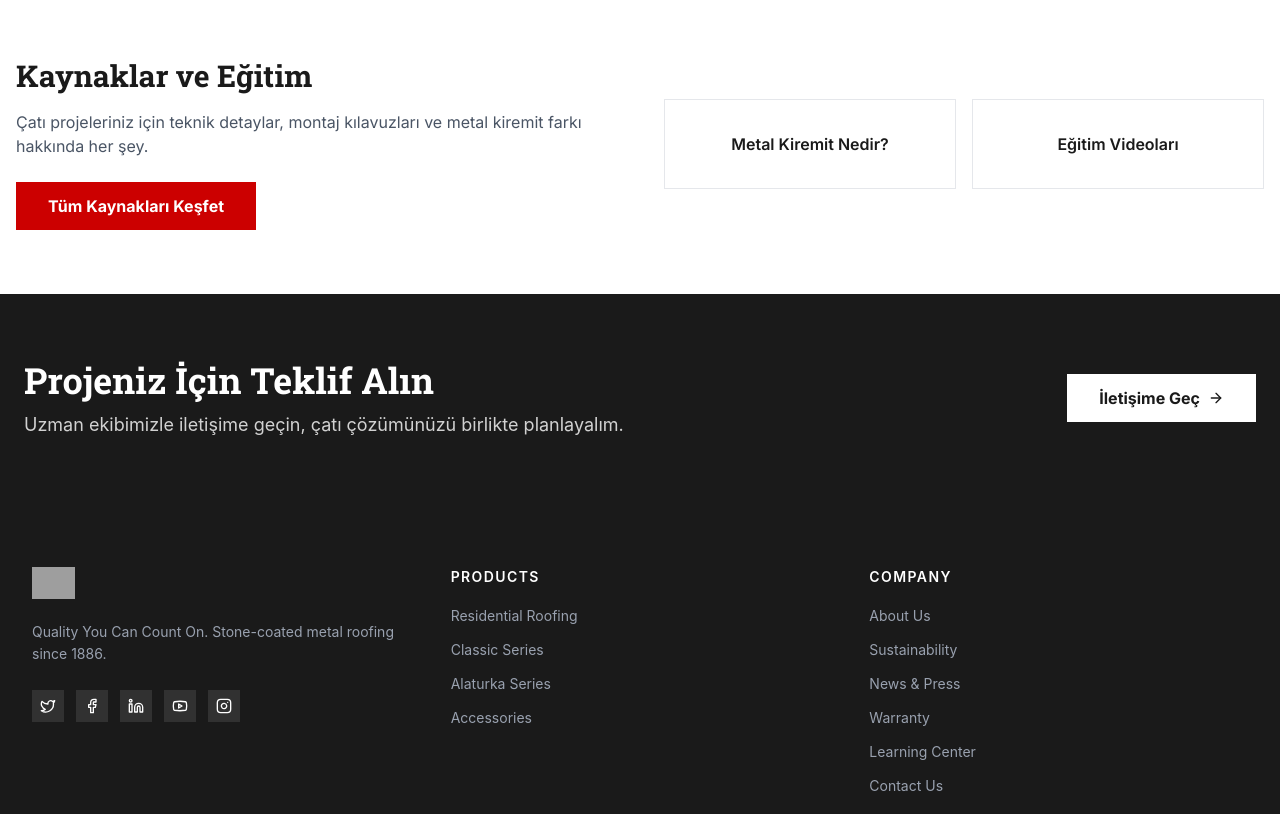
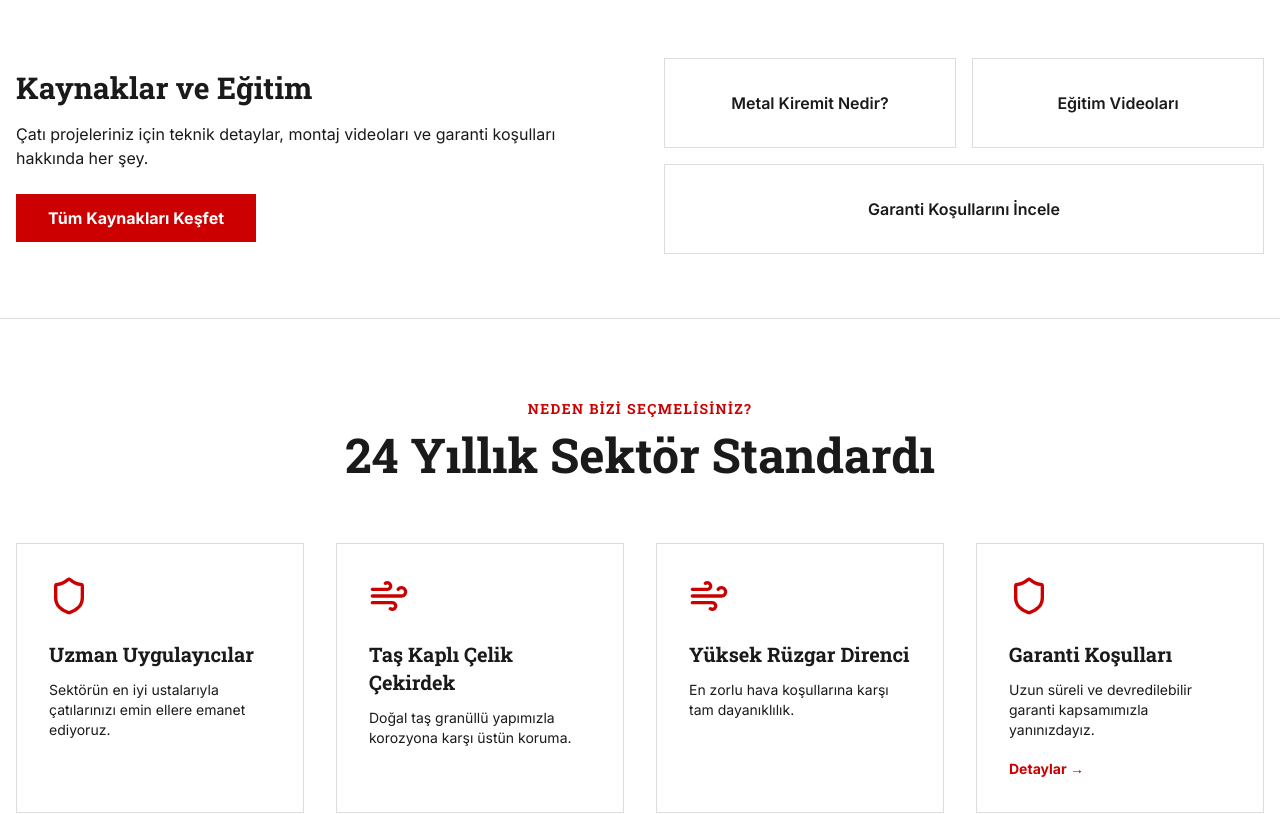
Before and after one commit to evrenaksuna13/metalkiremit, a React (Vite) app: page / in a window 1280 px wide. Shown: the part 1680-2494 px from the top of the page. Built offline with nearby package versions, Linux system fonts and the light colour scheme; grey boxes are pictures that could not be loaded.

Commit message:
Montaj rehberi görsel tekrarları temizlendi

```diff
--- a/src/app/pages/HomePage.tsx
+++ b/src/app/pages/HomePage.tsx
@@ -1,4 +1,5 @@
 import { Link } from "react-router";
+import { Shield, Wind } from "lucide-react";
 import HeroBanner from "../components/shared/HeroBanner";
 import StatBar from "../components/shared/StatBar";
 import CTABanner from "../components/shared/CTABanner";
@@ -9,7 +10,6 @@ export default function HomePage() {
   const { t } = useTranslation();
   const residentialSeries = NAV_ITEMS.find((item) => item.labelKey === "nav.products")?.megaMenu?.[0];
 
-  // Serilere özel görsel yolları (public klasöründeki dosya isimlerinle eşleşmeli)
   const seriesImages = ["/Classic (1).jpg", "/Alaturka (2).jpg", "/Ottoman (7).jpg"];
 
   return (
@@ -38,18 +38,13 @@ export default function HomePage() {
         variant="red"
       />
 
-      {/* Ürünler Bölümü - Görsel Kartlar */}
-      <section className="py-16 px-4 bg-gray-50">
+      {/* Ürünler Bölümü */}
+      <section className="py-16 px-4 bg-darkgray-50">
         <div className="max-w-7xl mx-auto">
-          <h2 className="text-3xl font-bold mb-8 text-[var(--gaf-near-black)]">
-            {t("nav.residentialSeries")}
-          </h2>
+          <h2 className="text-3xl font-bold mb-8 text-[var(--gaf-near-black)]">{t("nav.residentialSeries")}</h2>
           <div className="grid grid-cols-1 md:grid-cols-3 gap-6">
             {residentialSeries?.links.slice(0, 3).map((link, index) => (
-              <div
-                key={link.label}
-                className="bg-white shadow-sm border border-gray-100 hover:shadow-xl transition-all duration-300 overflow-hidden group"
-              >
+              <div key={link.label} className="bg-white shadow-sm border border-darkgray-100 hover:shadow-xl transition-all duration-300 overflow-hidden group">
                 <img
                   src={seriesImages[index] || "/placeholder.jpg"}
                   alt={link.labelTr}
@@ -59,10 +54,7 @@ export default function HomePage() {
                 />
                 <div className="p-6">
                   <h3 className="text-xl font-bold mb-3">{link.labelTr}</h3>
-                  <Link
-                    to={link.href}
-                    className="text-[var(--gaf-red)] font-semibold flex items-center gap-2 hover:gap-3 transition-all"
-                  >
+                  <Link to={link.href} className="text-[var(--gaf-red)] font-semibold flex items-center gap-2 hover:gap-3 transition-all">
                     İncele →
                   </Link>
                 </div>
@@ -72,34 +64,52 @@ export default function HomePage() {
         </div>
       </section>
 
-      {/* Kaynaklar Bölümü */}
+      {/* Kaynaklar ve Garanti Bölümü */}
       <section className="py-16 px-4">
         <div className="max-w-7xl mx-auto grid md:grid-cols-2 gap-12 items-center">
           <div>
             <h2 className="text-3xl font-bold mb-4">Kaynaklar ve Eğitim</h2>
-            <p className="text-gray-600 mb-6">
-              Çatı projeleriniz için teknik detaylar, montaj kılavuzları ve metal kiremit farkı hakkında her şey.
-            </p>
-            <Link
-              to="/resources"
-              className="inline-block bg-[var(--gaf-red)] text-white px-8 py-3 font-bold hover:bg-black transition-colors"
-            >
-              Tüm Kaynakları Keşfet
-            </Link>
+            <p className="text-darkgray-600 mb-6">Çatı projeleriniz için teknik detaylar, montaj videoları ve garanti koşulları hakkında her şey.</p>
+            <Link to="/resources" className="inline-block bg-[var(--gaf-red)] text-white px-8 py-3 font-bold hover:bg-black transition-colors">Tüm Kaynakları Keşfet</Link>
           </div>
           <div className="grid grid-cols-2 gap-4">
-            <Link
-              to="/whataremetalrooftiles"
-              className="p-8 border border-gray-200 hover:border-[var(--gaf-red)] hover:shadow-md transition-all text-center font-semibold"
-            >
-              Metal Kiremit Nedir?
-            </Link>
-            <Link
-              to="/videos"
-              className="p-8 border border-gray-200 hover:border-[var(--gaf-red)] hover:shadow-md transition-all text-center font-semibold"
-            >
-              Eğitim Videoları
-            </Link>
+            <Link to="/whataremetalrooftiles" className="p-8 border border-darkgray-200 hover:border-[var(--gaf-red)] transition-all text-center font-semibold">Metal Kiremit Nedir?</Link>
+            <Link to="/videos" className="p-8 border border-darkgray-200 hover:border-[var(--gaf-red)] transition-all text-center font-semibold">Eğitim Videoları</Link>
+            <Link to="/about/warranty" className="p-8 border border-darkgray-200 hover:border-[var(--gaf-red)] transition-all text-center font-semibold col-span-2">Garanti Koşullarını İncele</Link>
+          </div>
+        </div>
+      </section>
+
+      {/* Neden Bizi Seçmelisiniz?  */}
+      <section className="py-20 px-4 bg-white border-t border-darkgray-100">
+        <div className="max-w-7xl mx-auto">
+          <div className="text-center mb-16">
+            <h3 className="text-[var(--gaf-red)] font-bold uppercase tracking-widest text-sm mb-3">NEDEN BİZİ SEÇMELİSİNİZ?</h3>
+            <h2 className="text-4xl md:text-5xl font-bold text-[var(--gaf-near-black)] mb-6">24 Yıllık Sektör Standardı</h2>
+          </div>
+          <div className="grid md:grid-cols-4 gap-8">
+            <div className="p-8 border border-darkgray-100 hover:border-[var(--gaf-red)] transition-all">
+              <Shield className="w-10 h-10 text-[var(--gaf-red)] mb-6" />
+              <h4 className="text-xl font-bold mb-3">Uzman Uygulayıcılar</h4>
+              <p className="text-darkdarkgray-500 text-sm">Sektörün en iyi ustalarıyla çatılarınızı emin ellere emanet ediyoruz.</p>
+            </div>
+
+            <div className="p-8 border border-darkgray-100 hover:border-[var(--gaf-red)] transition-all">
+              <Wind className="w-10 h-10 text-[var(--gaf-red)] mb-6" />
+              <h4 className="text-xl font-bold mb-3">Taş Kaplı Çelik Çekirdek</h4>
+              <p className="text-darkgray-500 text-sm">Doğal taş granüllü yapımızla korozyona karşı üstün koruma.</p>
+            </div>
+            <div className="p-8 border border-darkgray-100 hover:border-[var(--gaf-red)] transition-all">
+              <Wind className="w-10 h-10 text-[var(--gaf-red)] mb-6" />
+              <h4 className="text-xl font-bold mb-3">Yüksek Rüzgar Direnci</h4>
+              <p className="text-darkgray-500 text-sm">En zorlu hava koşullarına karşı tam dayanıklılık.</p>
+            </div>
+            <div className="p-8 border border-darkgray-100 hover:border-[var(--gaf-red)] transition-all">
+              <Shield className="w-10 h-10 text-[var(--gaf-red)] mb-6" />
+              <h4 className="text-xl font-bold mb-3">Garanti Koşulları</h4>
+              <p className="text-darkgray-500 text-sm mb-4">Uzun süreli ve devredilebilir garanti kapsamımızla yanınızdayız.</p>
+              <Link to="/about/warranty" className="text-[var(--gaf-red)] font-bold text-sm">Detaylar →</Link>
+            </div>
           </div>
         </div>
       </section>
--- a/src/app/pages/resources/LearningCenterPage.tsx
+++ b/src/app/pages/resources/LearningCenterPage.tsx
@@ -1,21 +1,18 @@
 import { useState } from "react";
 import { useTranslation } from "../../i18n/LanguageContext";
+import { X, ChevronLeft, ChevronRight } from "lucide-react"; // Navigasyon için
 
 export default function LearningCenterPage() {
   const { t } = useTranslation();
-  const [selectedImage, setSelectedImage] = useState<string | null>(null);
+  const [selectedIndex, setSelectedIndex] = useState<number | null>(null);
 
-  // Görseller artık public klasöründe olduğu için doğrudan yollarını yazıyoruz
   const kurulumGorselleri = [
-    "/kurulum1.jpg",
-    "/kurulum2.jpg",
-    "/kurulum3.jpg",
-    "/kurulum4.jpg",
-    "/kurulum5.jpg",
-    "/kurulum6.jpg",
-    "/kurulum7.jpg",
-    "/kurulum8.jpg",
+    "/kurulum1.jpg", "/kurulum3.jpg", "/kurulum5.jpg",
+    "/kurulum7.jpg"
   ];
+
+  const next = () => setSelectedIndex((prev) => (prev !== null ? (prev + 1) % kurulumGorselleri.length : null));
+  const prev = () => setSelectedIndex((prev) => (prev !== null ? (prev - 1 + kurulumGorselleri.length) % kurulumGorselleri.length : null));
 
   return (
     <div>
@@ -28,32 +25,31 @@ export default function LearningCenterPage() {
 
       <section className="py-12 px-6 bg-[var(--secondary)] min-h-[60vh]">
         <div className="max-w-7xl mx-auto">
-          <div className="mb-16">
           <h2 className="text-2xl font-bold mb-8 text-[var(--gaf-near-black)]">Montaj Rehberi</h2>
-            <div className="grid grid-cols-1 md:grid-cols-2 lg:grid-cols-3 gap-6">
+          <div className="grid grid-cols-1 md:grid-cols-2 lg:grid-cols-3 gap-8">
             {kurulumGorselleri.map((img, index) => (
               <button
                 key={index}
-                  onClick={() => setSelectedImage(img)}
-                  className="block bg-white p-2 shadow-sm border border-[var(--border)] hover:shadow-lg transition-shadow"
+                onClick={() => setSelectedIndex(index)}
+                className="group relative overflow-hidden shadow-sm hover:shadow-2xl transition-all duration-300"
               >
-                  <img src={img} alt={`Montaj Rehberi ${index + 1}`} className="w-full h-auto" />
+                <img src={img} alt={`Montaj ${index + 1}`} className="w-full h-64 object-cover transform group-hover:scale-105 transition-transform duration-500" loading="lazy" decoding="async" />
+                <div className="absolute inset-0 bg-black/20 group-hover:bg-transparent transition-colors" />
               </button>
             ))}
           </div>
         </div>
-        </div>
       </section>
 
-      {/* Modal */}
-      {selectedImage && (
-        <div
-          className="fixed inset-0 z-[100] flex items-center justify-center bg-black/80 p-4"
-          onClick={() => setSelectedImage(null)}
-        >
-          <div className="max-w-4xl w-full max-h-[90vh] overflow-auto bg-white p-2">
-            <img src={selectedImage} alt="Büyük Görünüm" className="w-full h-auto" />
-          </div>
+      {/* Modern Lightbox */}
+      {selectedIndex !== null && (
+        <div className="fixed inset-0 z-[100] flex items-center justify-center bg-black/90 p-4">
+          <button className="absolute top-6 right-6 text-white hover:text-[var(--gaf-red)]" onClick={() => setSelectedIndex(null)}><X size={40} /></button>
+          <button className="absolute left-6 text-white hover:text-[var(--gaf-red)]" onClick={prev}><ChevronLeft size={40} /></button>
+          <button className="absolute right-6 text-white hover:text-[var(--gaf-red)]" onClick={next}><ChevronRight size={40} /></button>
+
+          <img src={kurulumGorselleri[selectedIndex]} alt="Büyük Görünüm" className="max-w-full max-h-[85vh] shadow-2xl" />
+          <p className="absolute bottom-6 text-white font-sans">{selectedIndex + 1} / {kurulumGorselleri.length}</p>
         </div>
       )}
     </div>
```
Lines whose indentation alone changed are shown as unchanged.
